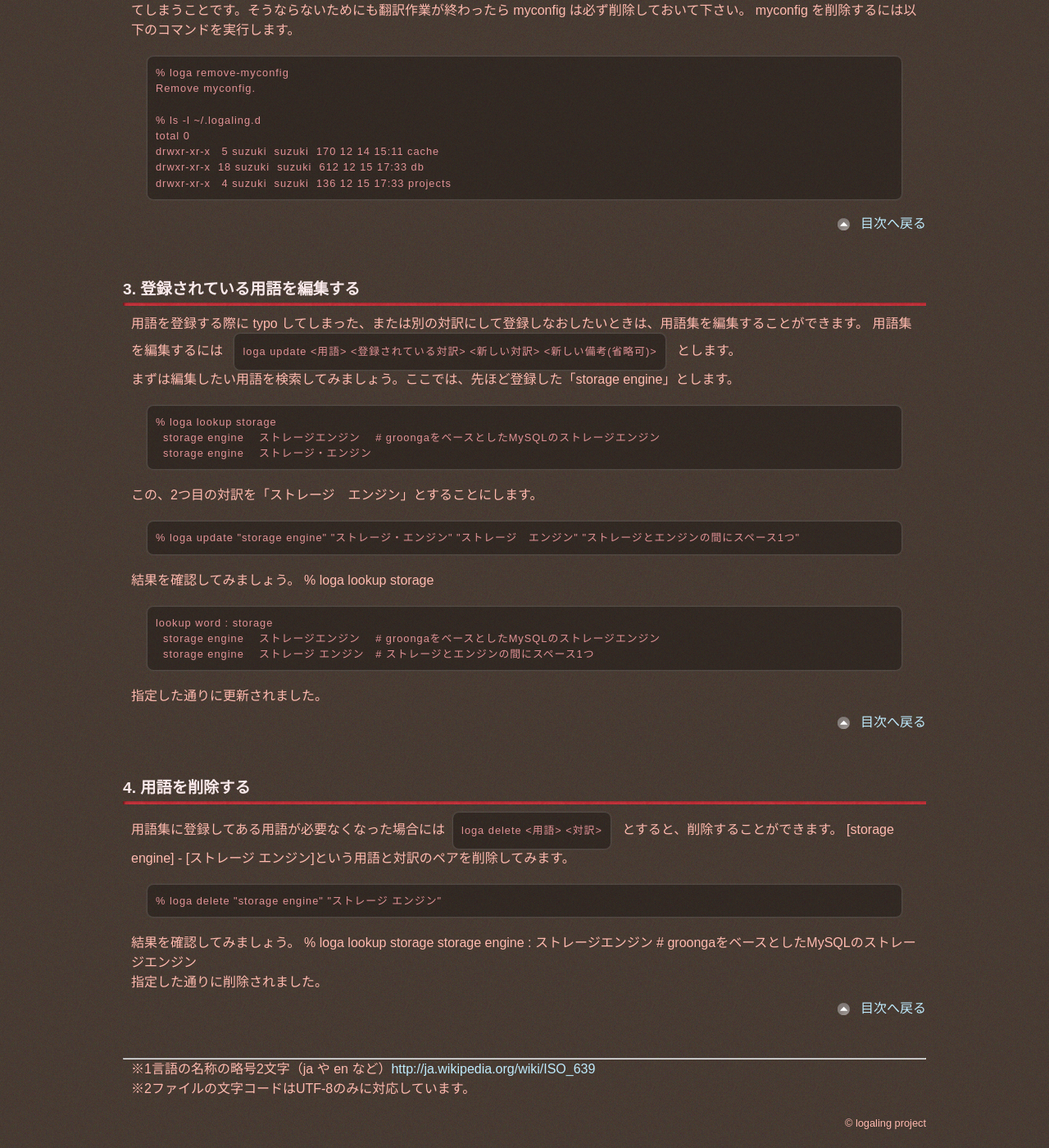
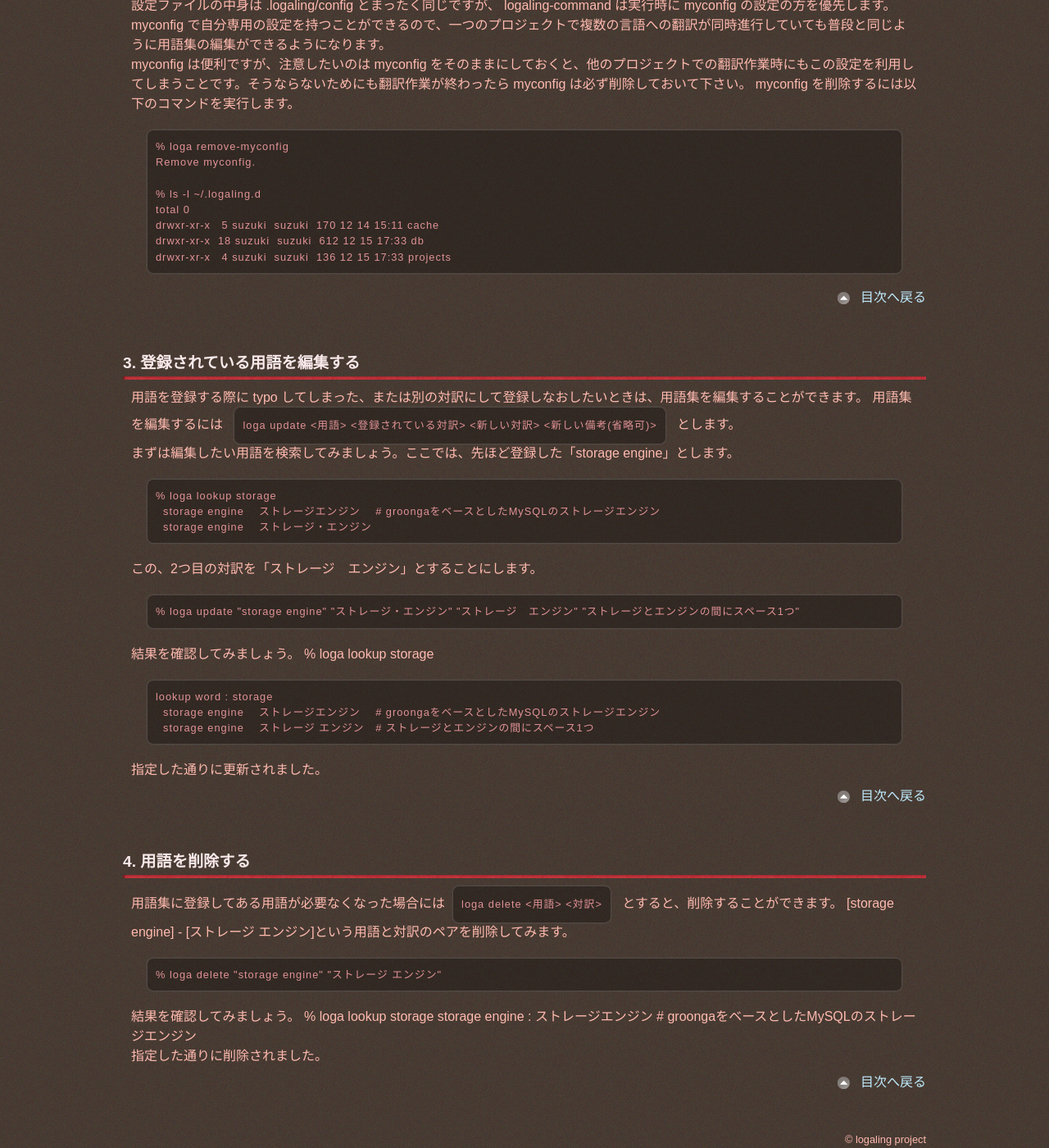
Before and after one commit to logaling/logaling.github.com, a Jekyll site: the page built from tutorial.md, in a window 1280 px wide and 1400 px high, scrolled down 6982 px. Shown: the whole window at 82% size. Built offline with Jekyll 4.4.1, drawn with Linux system fonts in a browser that asks for light colours; some web fonts are replaced; Markdown is read by kramdown in place of the engine named in the settings; some of the changed text lies outside the part shown.

Commit message:
[#20349031] move notes

```diff
--- a/stylesheets/common.css
+++ b/stylesheets/common.css
@@ -215,6 +215,14 @@ p code {
   margin: 0 10px;
   display: inline-block; }
 
+hr {
+  margin-bottom: 10px;
+  border-top: none;
+  border-left: none;
+  border-right: none;
+  border-bottom: 1px dashed rgba(0,0,0,0.4);
+}
+
 header {
   width: 980px;
   padding: 0;
--- a/tutorial.md
+++ b/tutorial.md
@@ -377,13 +386,3 @@ myconfig を削除するには以下のコマンドを実行します。
 指定した通りに削除されました。
 
 <p class="toTop"><a href="#index">目次へ戻る</a></p>
-
-
-
-
-
-
-----------
-<a id="kome1">※1言語の名称の略号2文字（ja や en など）<http://ja.wikipedia.org/wiki/ISO_639></a>
-
-<a id="kome2">※2ファイルの文字コードはUTF-8のみに対応しています。</a>
```
Also changed, not shown: other parts of tutorial.md (+9 -0 lines).
